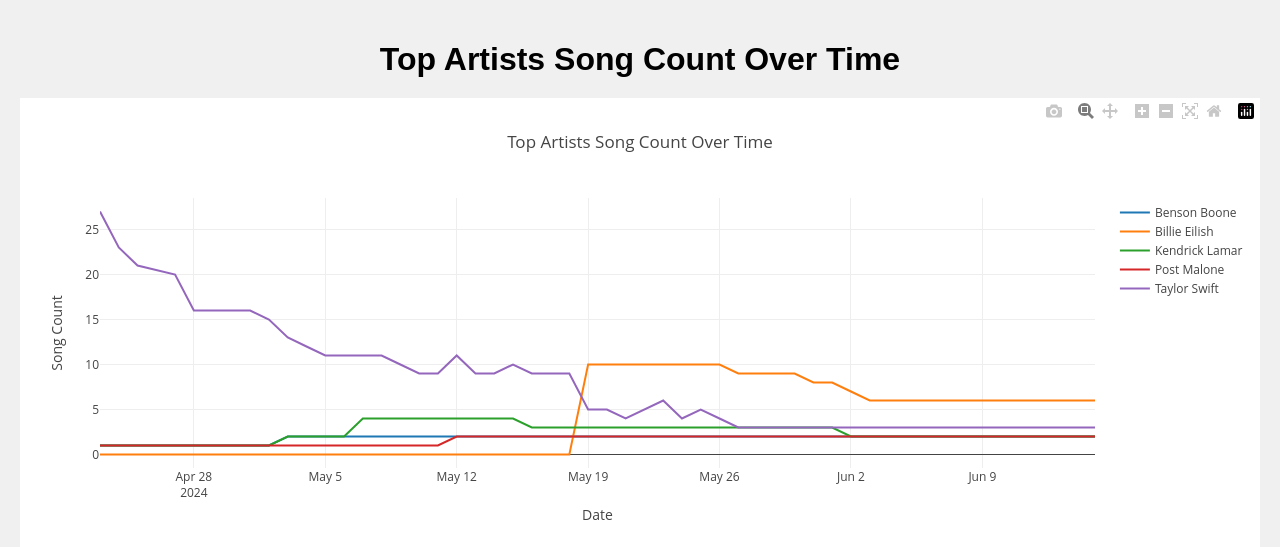
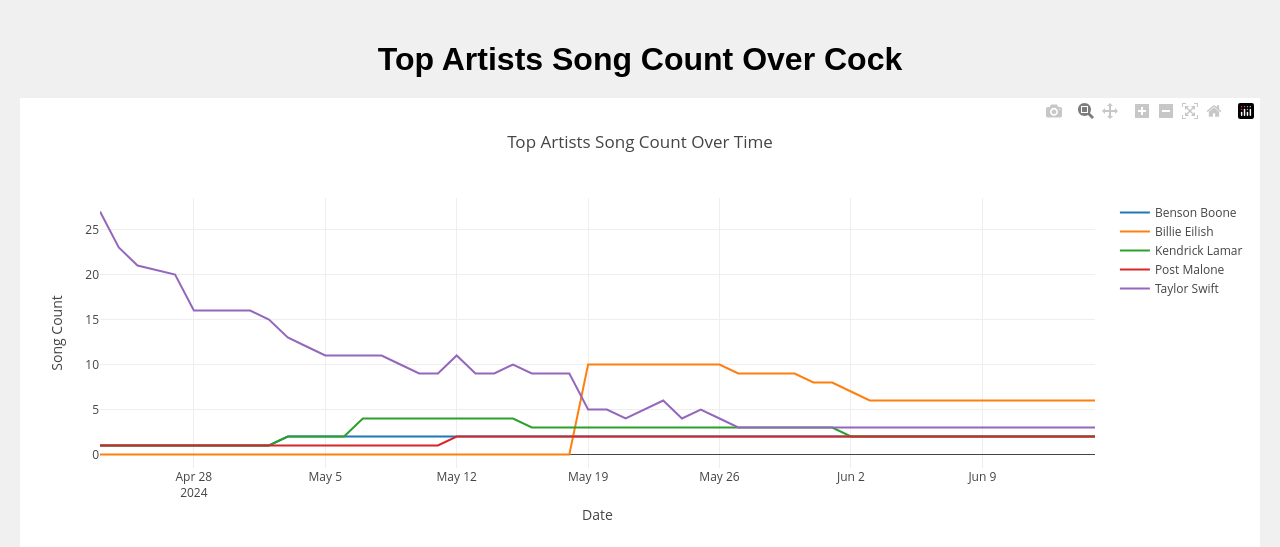
Before and after one commit to LolindaLP/spotify-server, a Flask app: page / in a window 1280 px wide. Shown: the top 547 px of the page. Run offline with Flask 3, Linux system fonts and the light colour scheme; data comes from the database, SQL or seed files in the repository; some libraries are stand-ins or nearby versions.

Commit message:
Update index.html

```diff
--- a/templates/index.html
+++ b/templates/index.html
@@ -66,7 +66,7 @@
   </style>
 </head>
 <body>
-  <h1>Top Artists Song Count Over Time</h1>
+  <h1>Top Artists Song Count Over Cock</h1>
   <div id="myDiv"></div>
   <script>
     var dates = {{ dates | tojson }};
```
